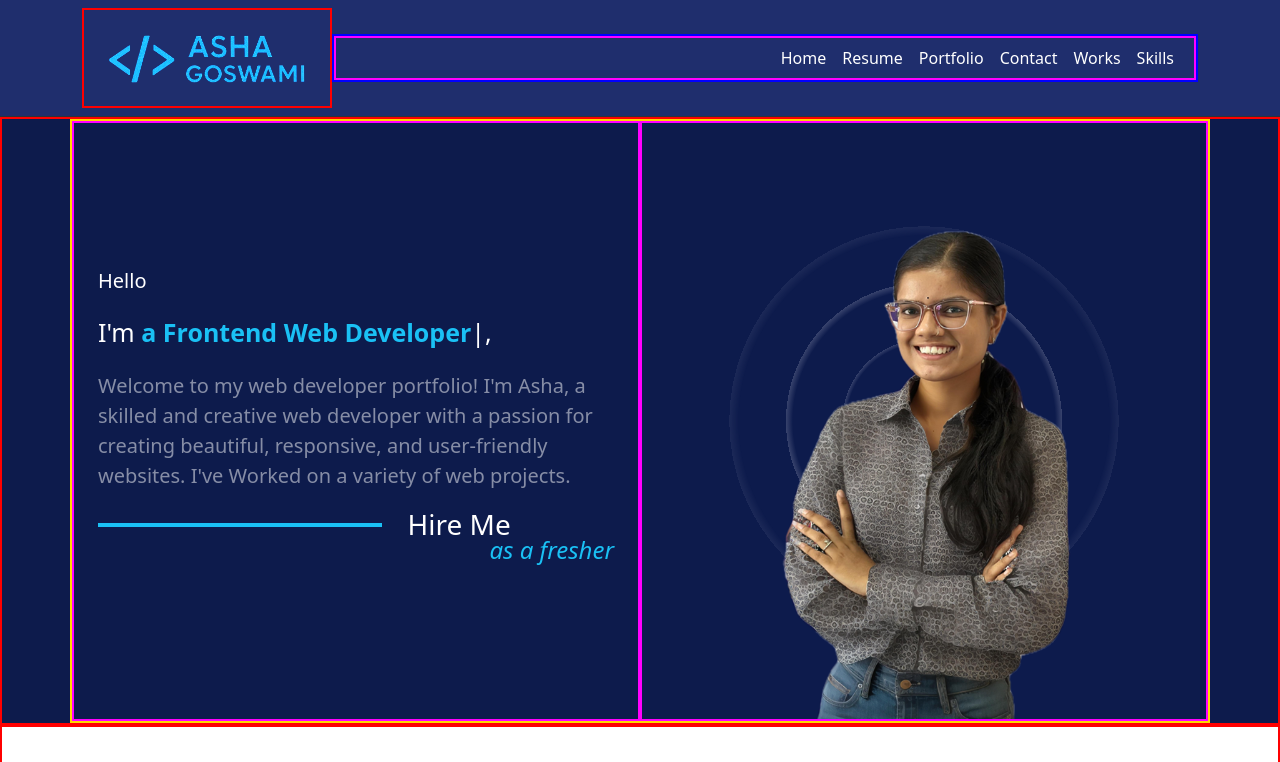
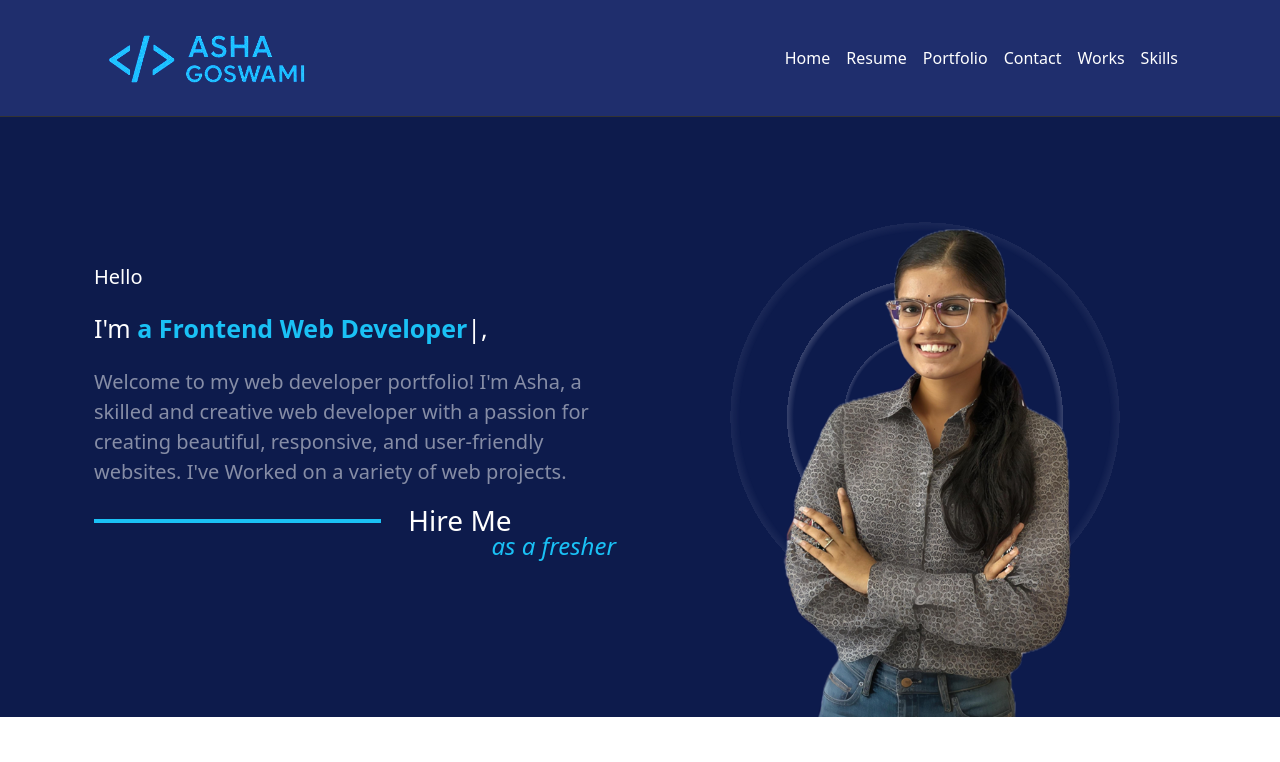
Before and after one commit to ashagoswami2003/AshaPortfolio, a plain HTML site: page index.html in a window 1280 px wide. Shown: the top 762 px of the page. Drawn offline with nearby package versions, Linux system fonts and the light colour scheme.

Commit message:
Add files via upload

```diff
--- a/style.css
+++ b/style.css
@@ -1,8 +1,8 @@
 /* Utility Borders */
-.br { border: 2px solid red; }
+/* .br { border: 2px solid red; }
 .bm { border: 2px solid magenta; }
 .bg { border: 2px solid gold; }
-.bb { border: 2px solid blue; }
+.bb { border: 2px solid blue; } */
 
 /* Global Styles */
 body {
```
